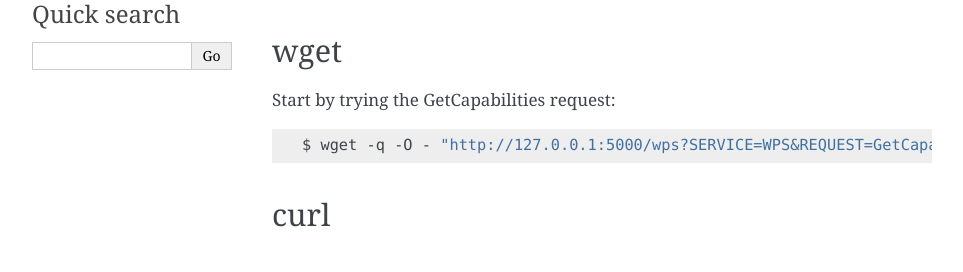
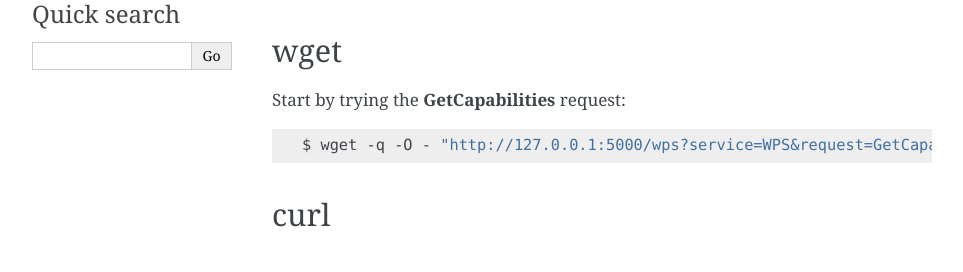
Before and after one commit to bird-house/birdhouse-workshop, a Sphinx documentation site: the page built from docs/source/pywps/testing.rst, in a window 1280 px wide. Shown: the part 533-805 px from the top of the page, without its empty margins (148-1111 px from the left). Built offline with Sphinx 7.4.7, drawn with Linux system fonts in a browser that asks for light colours.

```diff
--- a/docs/source/pywps/testing.rst
+++ b/docs/source/pywps/testing.rst
@@ -28,11 +28,11 @@ Objectives:
 wget
 ----
 
-Start by trying the GetCapabilities request:
+Start by trying the **GetCapabilities** request:
 
 .. code-block:: bash
 
-    $ wget -q -O - "http://127.0.0.1:5000/wps?SERVICE=WPS&REQUEST=GetCapabilities"
+    $ wget -q -O - "http://127.0.0.1:5000/wps?service=WPS&request=GetCapabilities"
 
 curl
 ----
```
